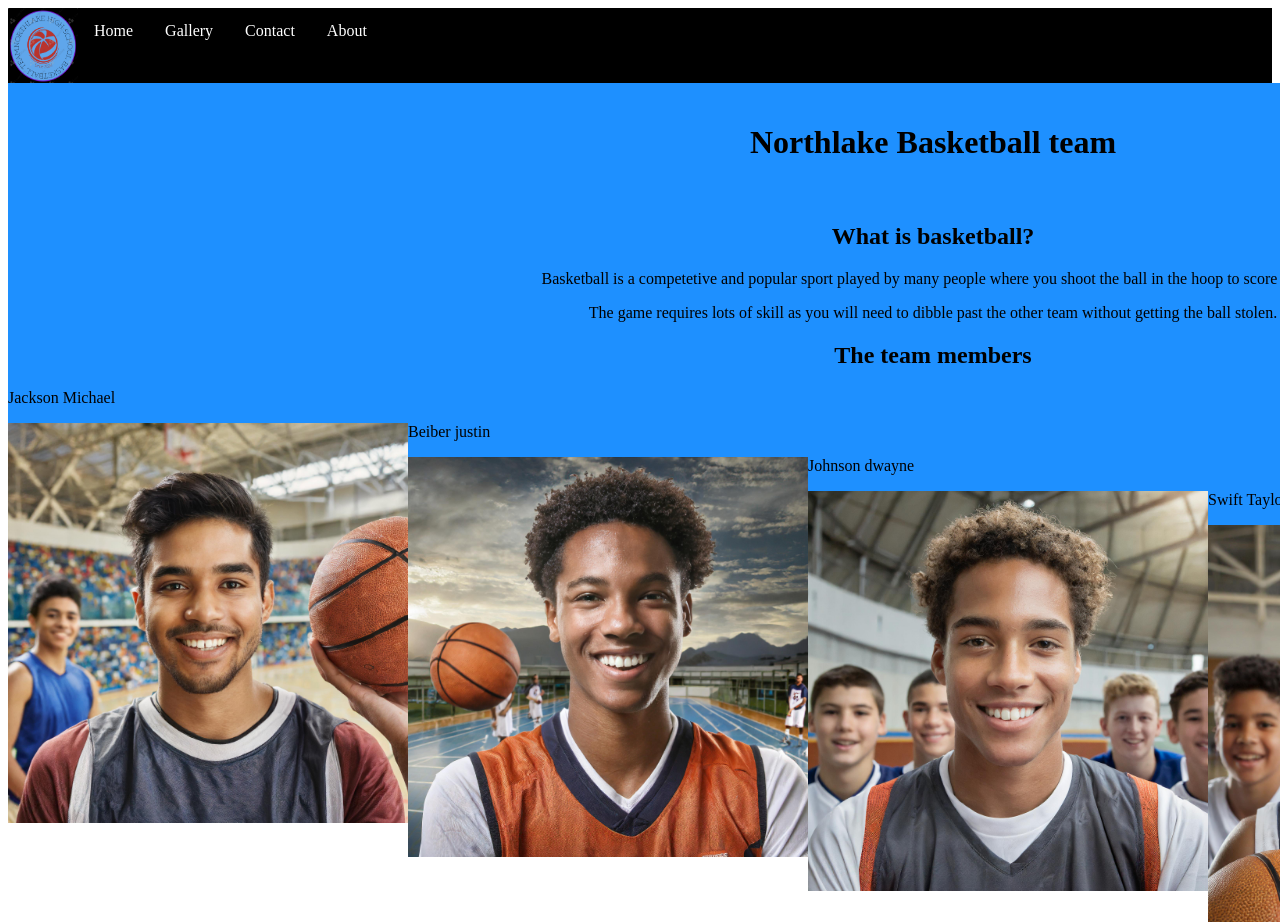
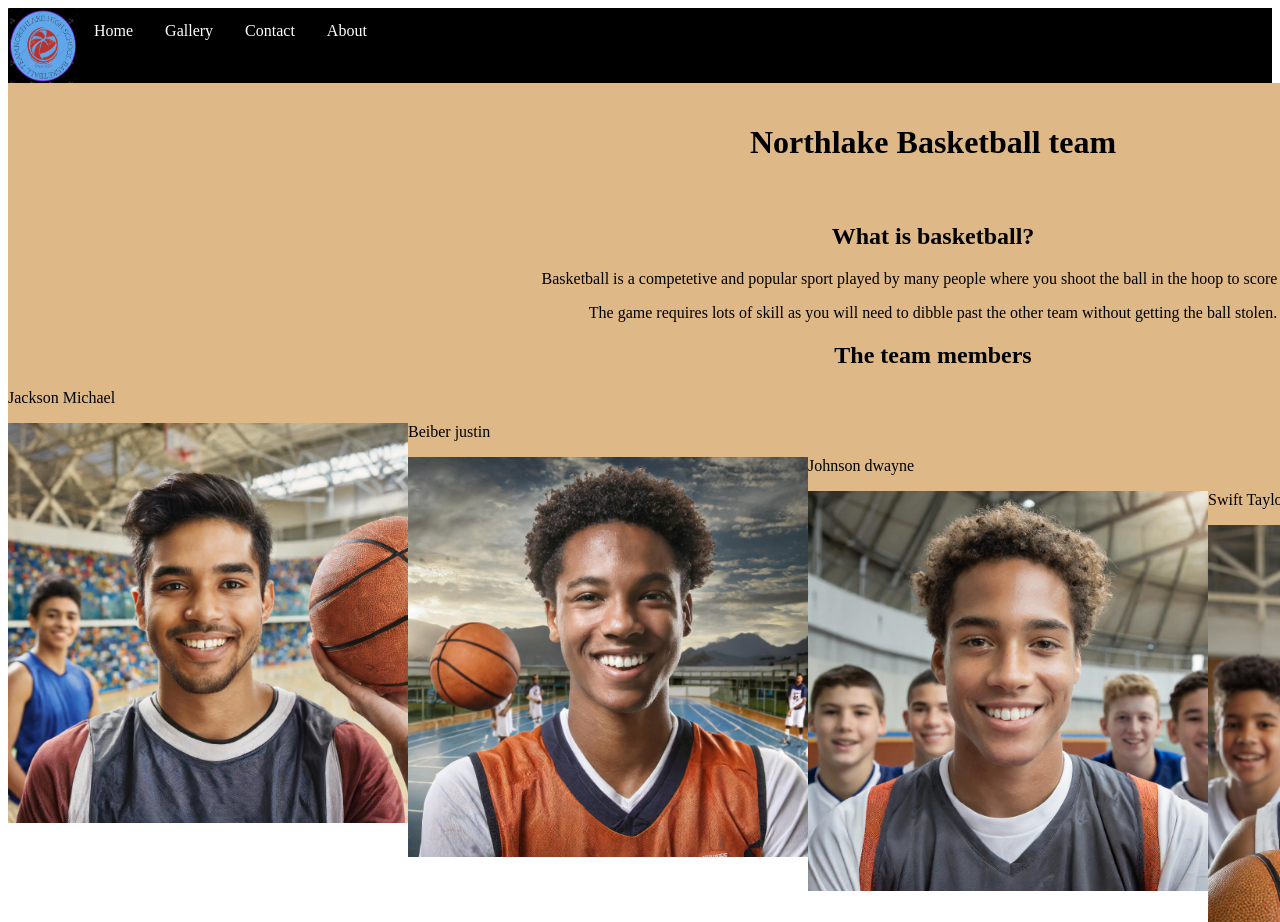
Before and after one commit to Richardiscool123/11DTP-sportassessment-Richard-Tupaz-2024-main, a plain HTML site: page index.html in a window 1280 px wide. Shown: the top 922 px of the page. Drawn offline with Linux system fonts and the light colour scheme.

Commit message:
made lots of improvements

```diff
--- a/style.css
+++ b/style.css
@@ -62,7 +62,7 @@ ul{
         }
 
         #container{
-          background-color:dodgerblue;
+          background-color:burlywood;
           margin: 0 auto;
           width: 1850px;
 
```
Also changed, not shown: index.html (+1 -0 lines).
